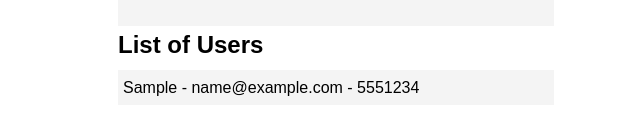
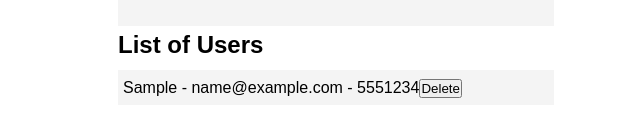
Before and after one commit to radhikapunekar/projects, a plain HTML site: page Task4_Booking_Appointment/index.html in a window 1280 px wide. Both pictures are taken after typing "Sample", "name@example.com", "5551234" into the empty fields and a click on the input "Submit". Shown: the part 458-594 px from the top of the page, 304-944 px from the left. Drawn offline with Linux system fonts and the light colour scheme.

Commit message:
delete button added in Bookapp

```diff
--- a/Task4_Booking_Appointment/index.html
+++ b/Task4_Booking_Appointment/index.html
@@ -50,17 +50,27 @@
           // localStorage.setItem('email',Email);
           // localStorage.setItem('number',Number);
            const obj ={Name,Email,Number}
-           localStorage.setItem('userDetails',JSON.stringify(obj));
-           localStorage.setItem(obj.Name, JSON.stringify(obj));
+           localStorage.setItem(obj.Email,JSON.stringify(obj));
 
            showNewUserOnScreen(obj);
 
        }
        function showNewUserOnScreen(user){
+
            const parentNode = document.getElementById('list-of-users');
-           const childHTML = `<li> ${user.Name} - ${user.Email} - ${user.Number} </li>`
-           parentNode.innerHTML = parentNode.innerHTML +childHTML;
-       }
+           const childHTML = document.createElement('li')
+            childHTML.textContent= user.Name + ' - ' +user.Email +' - '+ user.Number ;
+
+           const deleteButton = document.createElement('input');
+           deleteButton.type="button";
+           deleteButton.value='Delete';
+           deleteButton.onclick=() => {
+            localStorage.removeItem(user.email);
+            parentNode.removeChild(childHTML);
+           }
+           childHTML.appendChild(deleteButton);
+           parentNode.appendChild(childHTML);
+        }
 
 
      </script>
```
